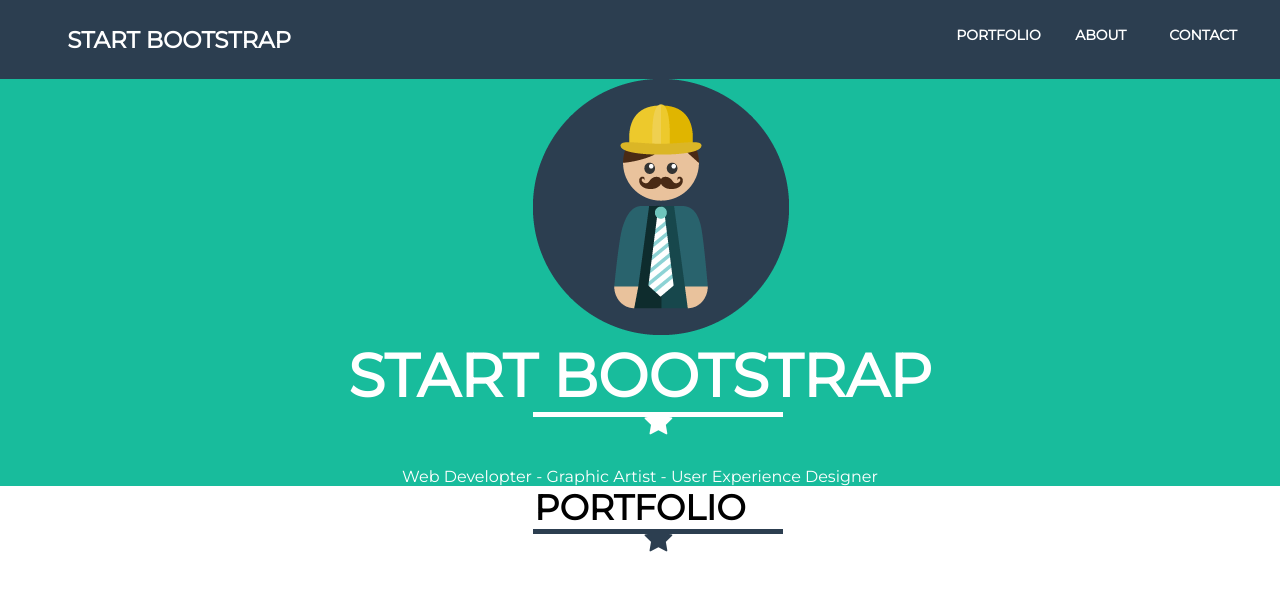
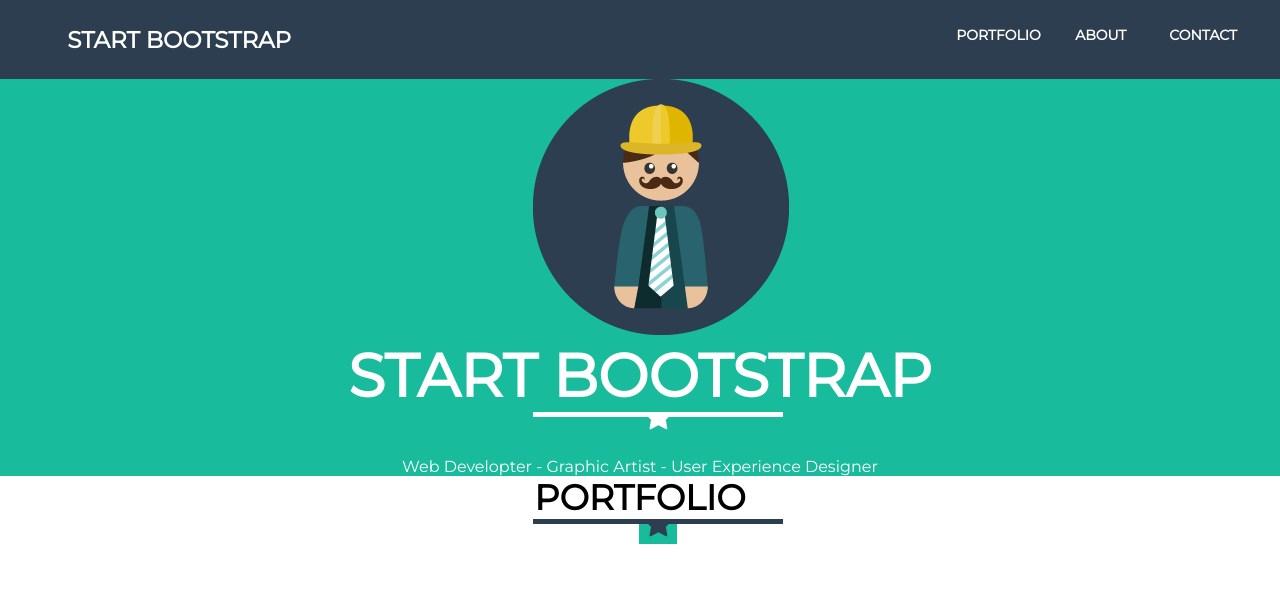
Before and after one commit to Inti15/proyectos_GRID, a plain HTML site: page freelancer/index.html in a window 1280 px wide. Drawn offline with Linux system fonts and the light colour scheme.

Commit message:
Se acomodan estilos del hr

```diff
--- a/freelancer/css/main.css
+++ b/freelancer/css/main.css
@@ -29,5 +29,10 @@ hr.star:after{
   display: inline-block;
   position: relative;
   top: -20px;
-  padding: 10px;
+  padding: 5px;
+  background-color: #18BC9C;
 }
+
+.fondoW{
+  background-color: white;
+}
--- a/freelancer/index.html
+++ b/freelancer/index.html
@@ -64,7 +64,7 @@
 		<section class="row">
 			<section class="col-5"></section>
 			<section class="col-4">
-				<hr class="star dark">
+				<hr class="star dark fondoW">
 			</section>
 
 	</section>
```
